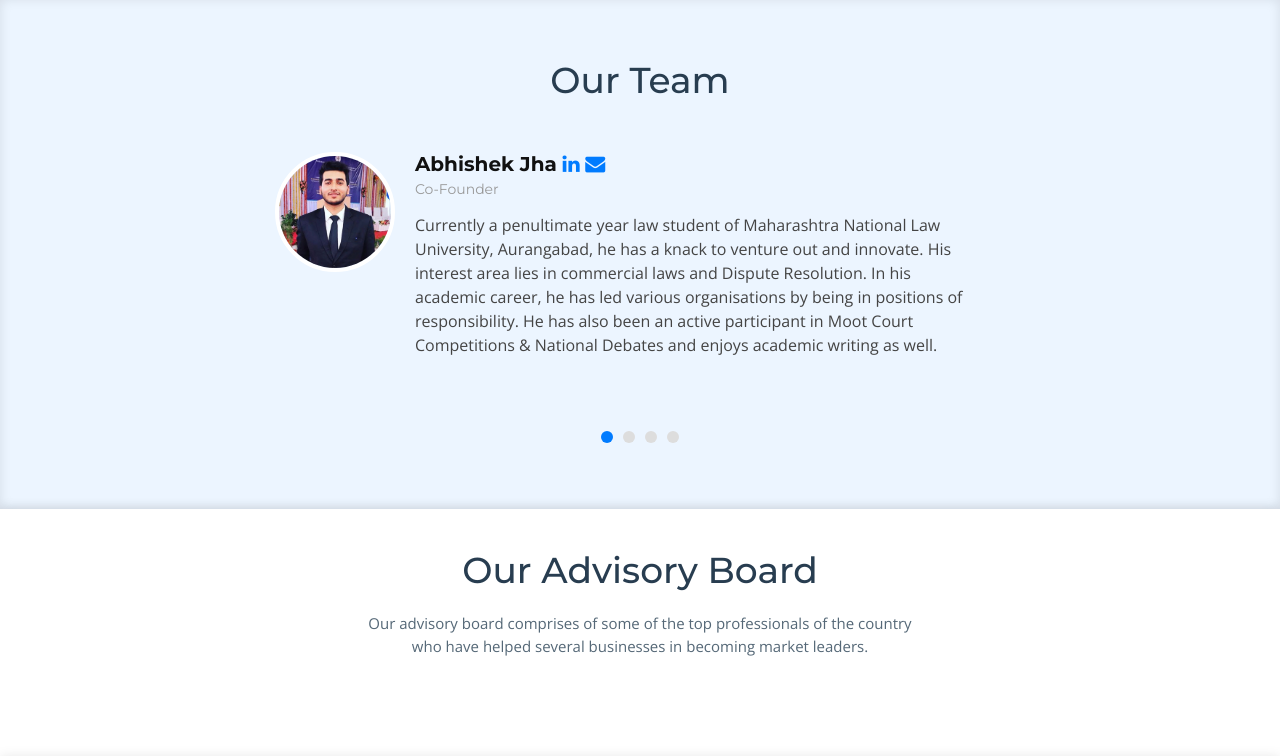
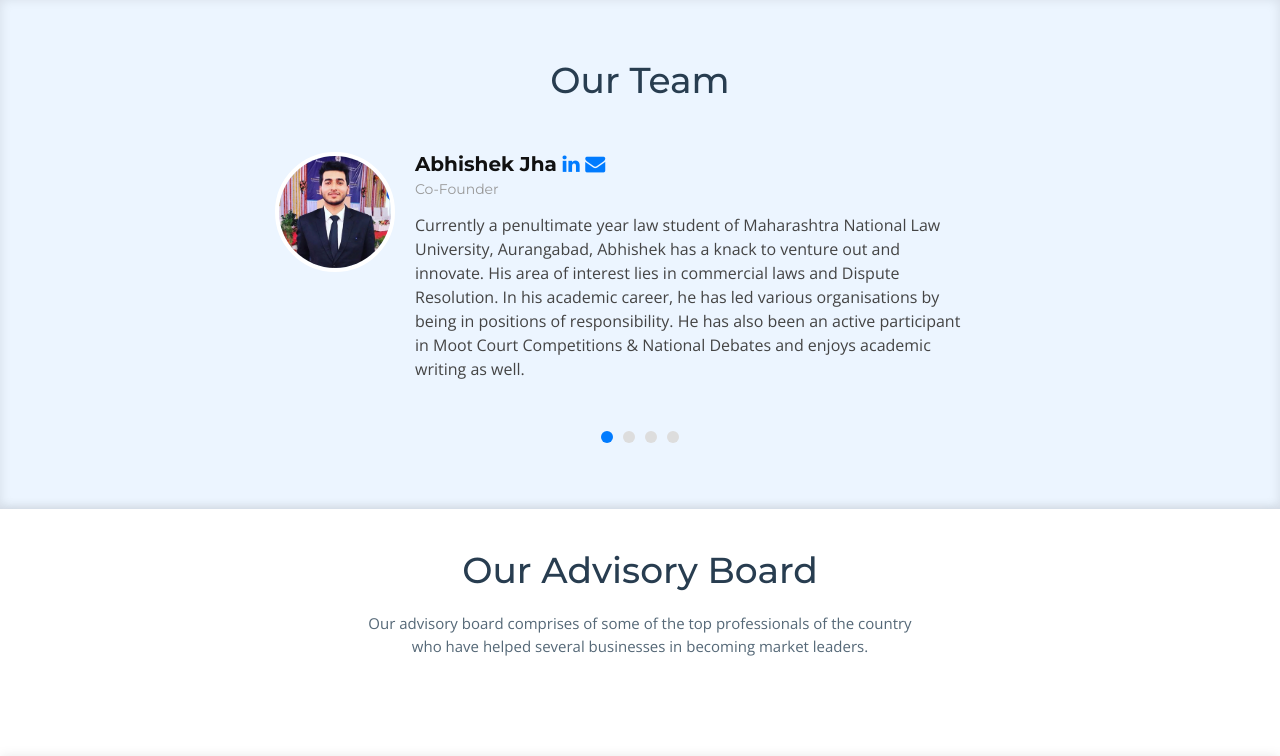
Before and after one commit to nkhs/caim-consulting-website, a Django app: page / in a window 1280 px wide. Shown: the part 4263-5019 px from the top of the page. Run offline with Django 3.2, Linux system fonts and the light colour scheme; data that the repository does not hold is empty; parts of the project's set-up code (start-up, migrations or seed data) failed here and were passed over; some libraries are stand-ins or nearby versions; some web fonts are replaced.

Commit message:
refactor: use names for first time instead of pronouns

```diff
--- a/mainsite/templates/index.html
+++ b/mainsite/templates/index.html
@@ -412,8 +412,8 @@
               <h4>Co-Founder</h4>
               <p>
                 Currently a penultimate year law student of Maharashtra National
-                Law University, Aurangabad, he has a knack to venture out and
-                innovate. His interest area lies in commercial laws and Dispute
+                Law University, Aurangabad, Abhishek has a knack to venture out and
+                innovate. His area of interest lies in commercial laws and Dispute
                 Resolution. In his academic career, he has led various
                 organisations by being in positions of responsibility. He has
                 also been an active participant in Moot Court Competitions &
@@ -438,9 +438,9 @@
               </h3>
               <h4>Co-Founder</h4>
               <p>
-                She is currently pursuing BA LLB from Maharashtra National Law
+                Ananya is currently pursuing BA LLB from Maharashtra National Law
                 University, Aurangabad. Her interest lies in Commercial laws,
-                Tech- Laws and other aspects related to the business world. She
+                Tech-Laws and other aspects related to the business world. She
                 has been an active participant of an NGO which is dedicatedly
                 working to be at the service of start-ups. She looks forward to
                 rendering advice and to add up to the success of your business
```
